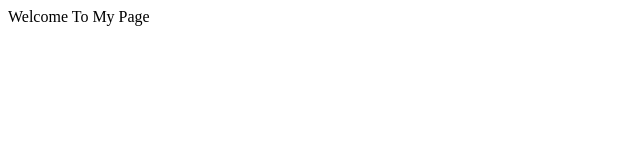
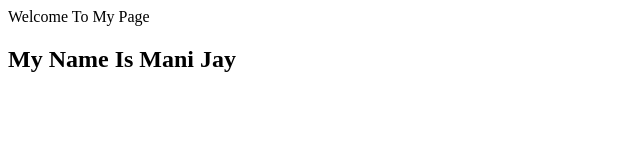
Before and after one commit to ManiJay2910/ManiJay2910.github.io, a plain HTML site: page index.html in a window 1280 px wide. Shown: the whole page, without its empty margins (0-640 px from the left). Drawn offline with Linux system fonts and the light colour scheme.

Commit message:
add name

```diff
--- a/index.html
+++ b/index.html
@@ -4,4 +4,5 @@
 </head>
 <body>
 <hl> Welcome To My Page </hl>
+<h2> My Name Is Mani Jay </h2>
 </body>
```
